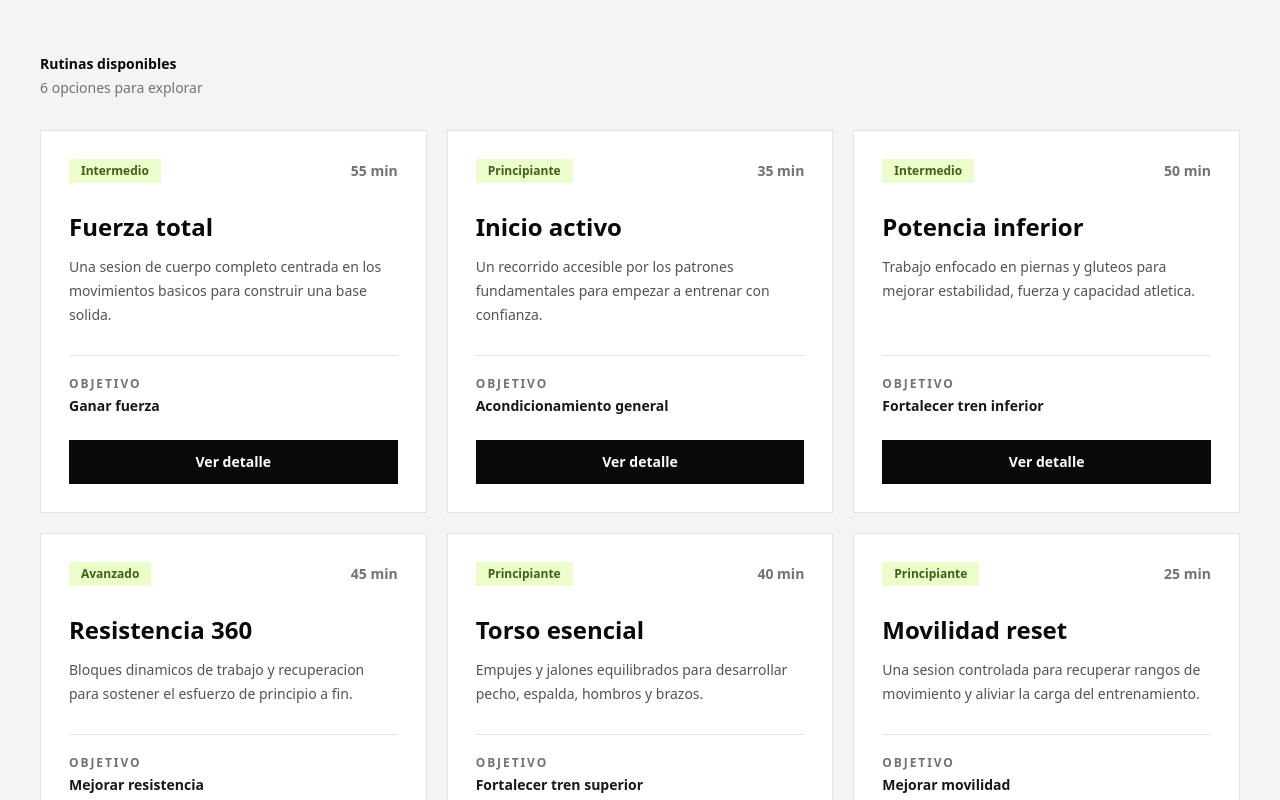
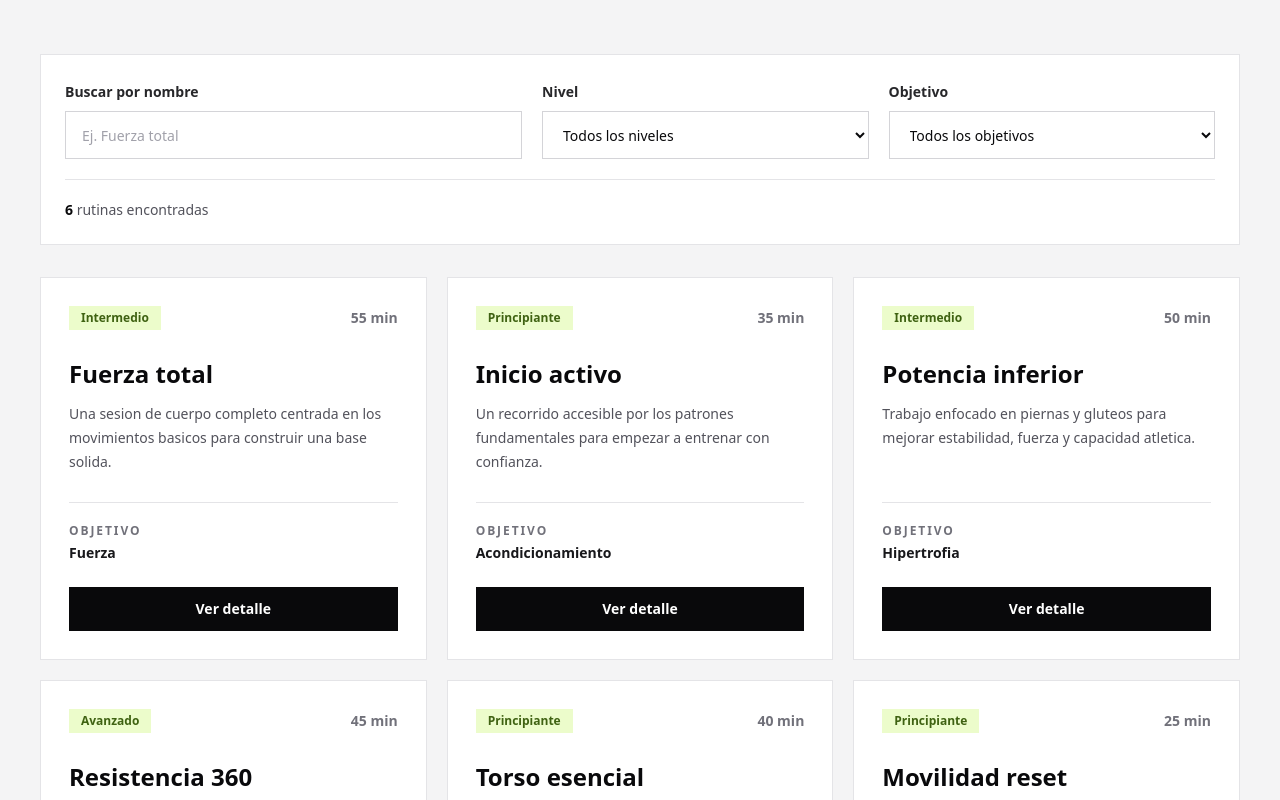
Before and after one commit to SantyTM21/GymControl, a Next.js app: page /rutinas in a window 1280 px wide. Shown: the part 540-1340 px from the top of the page. Built offline with nearby package versions, Linux system fonts and the light colour scheme.

Commit message:
feat: add routine search and filters

```diff
--- a/app/rutinas/[id]/page.tsx
+++ b/app/rutinas/[id]/page.tsx
@@ -3,6 +3,10 @@ import Link from "next/link";
 import { notFound } from "next/navigation";
 import { StatCard } from "@/components/StatCard";
 import { getRoutineById, mockRoutines } from "@/lib/mock-data";
+import {
+  routineLevelLabels,
+  routineObjectiveLabels,
+} from "@/lib/routine-options";
 
 interface RoutineDetailPageProps {
   params: {
@@ -46,7 +50,9 @@ export default function RoutineDetailPage({ params }: RoutineDetailPageProps) {
           </Link>
           <div className="mt-10 max-w-4xl">
             <div className="flex flex-wrap items-center gap-3 text-sm font-bold">
-              <span className="bg-lime-400 px-3 py-1.5 text-zinc-950">{routine.nivel}</span>
+              <span className="bg-lime-400 px-3 py-1.5 text-zinc-950">
+                {routineLevelLabels[routine.nivel]}
+              </span>
               <span className="border border-zinc-700 px-3 py-1.5 text-zinc-200">
                 {routine.duracionMinutos} minutos
               </span>
@@ -66,14 +72,19 @@ export default function RoutineDetailPage({ params }: RoutineDetailPageProps) {
           <p className="text-xs font-bold uppercase tracking-[0.2em] text-lime-700">
             Enfoque de la rutina
           </p>
-          <h2 className="mt-4 text-3xl font-black text-zinc-950">{routine.objetivo}</h2>
+          <h2 className="mt-4 text-3xl font-black text-zinc-950">
+            {routineObjectiveLabels[routine.objetivo]}
+          </h2>
           <p className="mt-5 max-w-2xl leading-7 text-zinc-600">
             Esta rutina combina un ritmo sostenible con una seleccion equilibrada de ejercicios para trabajar el objetivo de forma consistente durante toda la sesion.
           </p>
           <div className="mt-10 grid gap-px bg-zinc-200 sm:grid-cols-3">
-            <StatCard label="Nivel" value={routine.nivel} />
+            <StatCard label="Nivel" value={routineLevelLabels[routine.nivel]} />
             <StatCard label="Duracion" value={`${routine.duracionMinutos} min`} />
-            <StatCard label="Objetivo" value={routine.objetivo} />
+            <StatCard
+              label="Objetivo"
+              value={routineObjectiveLabels[routine.objetivo]}
+            />
           </div>
         </div>
 
--- a/app/rutinas/page.tsx
+++ b/app/rutinas/page.tsx
@@ -1,6 +1,6 @@
 import type { Metadata } from "next";
 import { PageHeader } from "@/components/PageHeader";
-import { RoutineCard } from "@/components/RoutineCard";
+import { RoutineExplorer } from "@/components/RoutineExplorer";
 import { mockRoutines } from "@/lib/mock-data";
 
 export const metadata: Metadata = {
@@ -18,17 +18,7 @@ export default function RoutinesPage() {
       />
 
       <section className="mx-auto max-w-7xl px-5 py-14 sm:px-8 sm:py-20 lg:px-10">
-        <div className="mb-8 flex items-end justify-between gap-4">
-          <div>
-            <p className="text-sm font-bold text-zinc-950">Rutinas disponibles</p>
-            <p className="mt-1 text-sm text-zinc-500">{mockRoutines.length} opciones para explorar</p>
-          </div>
-        </div>
-        <div className="grid gap-5 sm:grid-cols-2 lg:grid-cols-3">
-          {mockRoutines.map((routine) => (
-            <RoutineCard key={routine.id} routine={routine} />
-          ))}
-        </div>
+        <RoutineExplorer routines={mockRoutines} />
       </section>
     </main>
   );
--- a/components/ExerciseCard.tsx
+++ b/components/ExerciseCard.tsx
@@ -1,4 +1,5 @@
 import type { Exercise } from "@/types/domain";
+import { routineLevelLabels } from "@/lib/routine-options";
 
 export interface ExerciseCardProps {
   exercise: Exercise;
@@ -13,7 +14,7 @@ export function ExerciseCard({ exercise, index }: ExerciseCardProps) {
           {typeof index === "number" ? String(index + 1).padStart(2, "0") : exercise.grupoMuscular}
         </p>
         <span className="bg-zinc-100 px-3 py-1 text-xs font-bold text-zinc-600">
-          {exercise.nivel}
+          {routineLevelLabels[exercise.nivel]}
         </span>
       </div>
       <h2 className="mt-8 text-2xl font-black text-zinc-950">{exercise.nombre}</h2>
--- a/components/RoutineCard.tsx
+++ b/components/RoutineCard.tsx
@@ -1,4 +1,8 @@
 import Link from "next/link";
+import {
+  routineLevelLabels,
+  routineObjectiveLabels,
+} from "@/lib/routine-options";
 import type { Routine } from "@/types/domain";
 
 export interface RoutineCardProps {
@@ -10,7 +14,7 @@ export function RoutineCard({ routine }: RoutineCardProps) {
     <article className="flex h-full flex-col border border-zinc-200 bg-white p-6 transition-colors hover:border-zinc-400 sm:p-7">
       <div className="flex items-center justify-between gap-4">
         <span className="bg-lime-100 px-3 py-1 text-xs font-bold text-lime-800">
-          {routine.nivel}
+          {routineLevelLabels[routine.nivel]}
         </span>
         <span className="text-sm font-semibold text-zinc-500">
           {routine.duracionMinutos} min
@@ -27,7 +31,7 @@ export function RoutineCard({ routine }: RoutineCardProps) {
           Objetivo
         </p>
         <p className="mt-1 text-sm font-semibold text-zinc-900">
-          {routine.objetivo}
+          {routineObjectiveLabels[routine.objetivo]}
         </p>
       </div>
 
--- /dev/null
+++ b/components/RoutineExplorer.tsx
@@ -0,0 +1,145 @@
+"use client";
+
+import { useState } from "react";
+import { RoutineCard } from "@/components/RoutineCard";
+import {
+  routineLevelLabels,
+  routineLevels,
+  routineObjectiveLabels,
+  routineObjectives,
+} from "@/lib/routine-options";
+import type { Routine, RoutineLevel, RoutineObjective } from "@/types/domain";
+
+type LevelFilter = RoutineLevel | "TODOS";
+type ObjectiveFilter = RoutineObjective | "TODOS";
+
+export interface RoutineExplorerProps {
+  routines: Routine[];
+}
+
+export function RoutineExplorer({ routines }: RoutineExplorerProps) {
+  const [search, setSearch] = useState("");
+  const [level, setLevel] = useState<LevelFilter>("TODOS");
+  const [objective, setObjective] = useState<ObjectiveFilter>("TODOS");
+
+  const normalizedSearch = search.trim().toLocaleLowerCase("es");
+  const filteredRoutines = routines.filter((routine) => {
+    const matchesSearch = routine.nombre
+      .toLocaleLowerCase("es")
+      .includes(normalizedSearch);
+    const matchesLevel = level === "TODOS" || routine.nivel === level;
+    const matchesObjective =
+      objective === "TODOS" || routine.objetivo === objective;
+
+    return matchesSearch && matchesLevel && matchesObjective;
+  });
+
+  const hasActiveFilters =
+    normalizedSearch.length > 0 || level !== "TODOS" || objective !== "TODOS";
+
+  function clearFilters() {
+    setSearch("");
+    setLevel("TODOS");
+    setObjective("TODOS");
+  }
+
+  return (
+    <div>
+      <div className="border border-zinc-200 bg-white p-5 sm:p-6">
+        <div className="grid gap-5 lg:grid-cols-[1.4fr_1fr_1fr]">
+          <div>
+            <label htmlFor="routine-search" className="text-sm font-bold text-zinc-800">
+              Buscar por nombre
+            </label>
+            <input
+              id="routine-search"
+              type="search"
+              value={search}
+              onChange={(event) => setSearch(event.target.value)}
+              placeholder="Ej. Fuerza total"
+              className="mt-2 h-12 w-full border border-zinc-300 bg-white px-4 text-sm text-zinc-950 outline-none transition-colors placeholder:text-zinc-400 focus:border-lime-600"
+            />
+          </div>
+
+          <div>
+            <label htmlFor="routine-level" className="text-sm font-bold text-zinc-800">
+              Nivel
+            </label>
+            <select
+              id="routine-level"
+              value={level}
+              onChange={(event) => setLevel(event.target.value as LevelFilter)}
+              className="mt-2 h-12 w-full border border-zinc-300 bg-white px-4 text-sm font-medium text-zinc-950 outline-none transition-colors focus:border-lime-600"
+            >
+              <option value="TODOS">Todos los niveles</option>
+              {routineLevels.map((option) => (
+                <option key={option} value={option}>
+                  {routineLevelLabels[option]}
+                </option>
+              ))}
+            </select>
+          </div>
+
+          <div>
+            <label htmlFor="routine-objective" className="text-sm font-bold text-zinc-800">
+              Objetivo
+            </label>
+            <select
+              id="routine-objective"
+              value={objective}
+              onChange={(event) =>
+                setObjective(event.target.value as ObjectiveFilter)
+              }
+              className="mt-2 h-12 w-full border border-zinc-300 bg-white px-4 text-sm font-medium text-zinc-950 outline-none transition-colors focus:border-lime-600"
+            >
+              <option value="TODOS">Todos los objetivos</option>
+              {routineObjectives.map((option) => (
+                <option key={option} value={option}>
+                  {routineObjectiveLabels[option]}
+                </option>
+              ))}
+            </select>
+          </div>
+        </div>
+
+        <div className="mt-5 flex min-h-9 flex-wrap items-center justify-between gap-3 border-t border-zinc-200 pt-5">
+          <p className="text-sm text-zinc-600" aria-live="polite">
+            <span className="font-bold text-zinc-950">{filteredRoutines.length}</span>{" "}
+            {filteredRoutines.length === 1 ? "rutina encontrada" : "rutinas encontradas"}
+          </p>
+          {hasActiveFilters ? (
+            <button
+              type="button"
+              onClick={clearFilters}
+              className="text-sm font-bold text-zinc-700 underline decoration-lime-400 decoration-2 underline-offset-4 hover:text-zinc-950"
+            >
+              Limpiar filtros
+            </button>
+          ) : null}
+        </div>
+      </div>
+
+      {filteredRoutines.length > 0 ? (
+        <div className="mt-8 grid gap-5 sm:grid-cols-2 lg:grid-cols-3">
+          {filteredRoutines.map((routine) => (
+            <RoutineCard key={routine.id} routine={routine} />
+          ))}
+        </div>
+      ) : (
+        <div className="mt-8 border border-zinc-200 bg-white px-6 py-14 text-center">
+          <h2 className="text-xl font-black text-zinc-950">No encontramos rutinas.</h2>
+          <p className="mx-auto mt-3 max-w-md text-sm leading-6 text-zinc-600">
+            Ajusta la busqueda o cambia los filtros para ver otras opciones.
+          </p>
+          <button
+            type="button"
+            onClick={clearFilters}
+            className="mt-6 bg-zinc-950 px-5 py-3 text-sm font-bold text-white hover:bg-zinc-800"
+          >
+            Ver todas las rutinas
+          </button>
+        </div>
+      )}
+    </div>
+  );
+}
--- a/lib/mock-data.ts
+++ b/lib/mock-data.ts
@@ -38,8 +38,8 @@ export const mockRoutines: Routine[] = [
     nombre: "Fuerza total",
     descripcion:
       "Una sesion de cuerpo completo centrada en los movimientos basicos para construir una base solida.",
-    nivel: "Intermedio",
-    objetivo: "Ganar fuerza",
+    nivel: "INTERMEDIO",
+    objetivo: "FUERZA",
     duracionMinutos: 55,
   },
   {
@@ -47,8 +47,8 @@ export const mockRoutines: Routine[] = [
     nombre: "Inicio activo",
     descripcion:
       "Un recorrido accesible por los patrones fundamentales para empezar a entrenar con confianza.",
-    nivel: "Principiante",
-    objetivo: "Acondicionamiento general",
+    nivel: "PRINCIPIANTE",
+    objetivo: "ACONDICIONAMIENTO",
     duracionMinutos: 35,
   },
   {
@@ -56,8 +56,8 @@ export const mockRoutines: Routine[] = [
     nombre: "Potencia inferior",
     descripcion:
       "Trabajo enfocado en piernas y gluteos para mejorar estabilidad, fuerza y capacidad atletica.",
-    nivel: "Intermedio",
-    objetivo: "Fortalecer tren inferior",
+    nivel: "INTERMEDIO",
+    objetivo: "HIPERTROFIA",
     duracionMinutos: 50,
   },
   {
@@ -65,8 +65,8 @@ export const mockRoutines: Routine[] = [
     nombre: "Resistencia 360",
     descripcion:
       "Bloques dinamicos de trabajo y recuperacion para sostener el esfuerzo de principio a fin.",
-    nivel: "Avanzado",
-    objetivo: "Mejorar resistencia",
+    nivel: "AVANZADO",
+    objetivo: "PERDIDA_PESO",
     duracionMinutos: 45,
   },
   {
@@ -74,8 +74,8 @@ export const mockRoutines: Routine[] = [
     nombre: "Torso esencial",
     descripcion:
       "Empujes y jalones equilibrados para desarrollar pecho, espalda, hombros y brazos.",
-    nivel: "Principiante",
-    objetivo: "Fortalecer tren superior",
+    nivel: "PRINCIPIANTE",
+    objetivo: "HIPERTROFIA",
     duracionMinutos: 40,
   },
   {
@@ -83,8 +83,8 @@ export const mockRoutines: Routine[] = [
     nombre: "Movilidad reset",
     descripcion:
       "Una sesion controlada para recuperar rangos de movimiento y aliviar la carga del entrenamiento.",
-    nivel: "Principiante",
-    objetivo: "Mejorar movilidad",
+    nivel: "PRINCIPIANTE",
+    objetivo: "ACONDICIONAMIENTO",
     duracionMinutos: 25,
   },
 ];
@@ -96,7 +96,7 @@ export const mockExercises: Exercise[] = [
     descripcion: "Empuje horizontal para desarrollar fuerza y control del tren superior.",
     grupoMuscular: "Pecho",
     equipamiento: "Barra y banco",
-    nivel: "Intermedio",
+    nivel: "INTERMEDIO",
   },
   {
     id: "remo-polea",
@@ -104,7 +104,7 @@ export const mockExercises: Exercise[] = [
     descripcion: "Jalon controlado que trabaja la espalda y la estabilidad escapular.",
     grupoMuscular: "Espalda",
     equipamiento: "Polea baja",
-    nivel: "Principiante",
+    nivel: "PRINCIPIANTE",
   },
   {
     id: "sentadilla-goblet",
@@ -112,7 +112,7 @@ export const mockExercises: Exercise[] = [
     descripcion: "Movimiento de fuerza y estabilidad para todo el tren inferior.",
     grupoMuscular: "Piernas",
     equipamiento: "Mancuerna",
-    nivel: "Principiante",
+    nivel: "PRINCIPIANTE",
   },
   {
     id: "press-militar",
@@ -120,7 +120,7 @@ export const mockExercises: Exercise[] = [
     descripcion: "Empuje vertical para fortalecer hombros y mejorar el control del core.",
     grupoMuscular: "Hombros",
     equipamiento: "Mancuernas",
-    nivel: "Intermedio",
+    nivel: "INTERMEDIO",
   },
   {
     id: "curl-martillo",
@@ -128,7 +128,7 @@ export const mockExercises: Exercise[] = [
     descripcion: "Trabajo complementario para biceps, antebrazos y agarre.",
     grupoMuscular: "Brazos",
     equipamiento: "Mancuernas",
-    nivel: "Principiante",
+    nivel: "PRINCIPIANTE",
   },
   {
     id: "plancha-frontal",
@@ -136,7 +136,7 @@ export const mockExercises: Exercise[] = [
     descripcion: "Ejercicio isometrico para postura y transferencia de fuerza.",
     grupoMuscular: "Core",
     equipamiento: "Peso corporal",
-    nivel: "Principiante",
+    nivel: "PRINCIPIANTE",
   },
 ];
 
--- /dev/null
+++ b/lib/routine-options.ts
@@ -0,0 +1,27 @@
+import type { RoutineLevel, RoutineObjective } from "@/types/domain";
+
+export const routineLevels: RoutineLevel[] = [
+  "PRINCIPIANTE",
+  "INTERMEDIO",
+  "AVANZADO",
+];
+
+export const routineObjectives: RoutineObjective[] = [
+  "FUERZA",
+  "HIPERTROFIA",
+  "PERDIDA_PESO",
+  "ACONDICIONAMIENTO",
+];
+
+export const routineLevelLabels: Record<RoutineLevel, string> = {
+  PRINCIPIANTE: "Principiante",
+  INTERMEDIO: "Intermedio",
+  AVANZADO: "Avanzado",
+};
+
+export const routineObjectiveLabels: Record<RoutineObjective, string> = {
+  FUERZA: "Fuerza",
+  HIPERTROFIA: "Hipertrofia",
+  PERDIDA_PESO: "Perdida de peso",
+  ACONDICIONAMIENTO: "Acondicionamiento",
+};
```
Also changed, not shown: types/domain.ts (+7 -2 lines).
